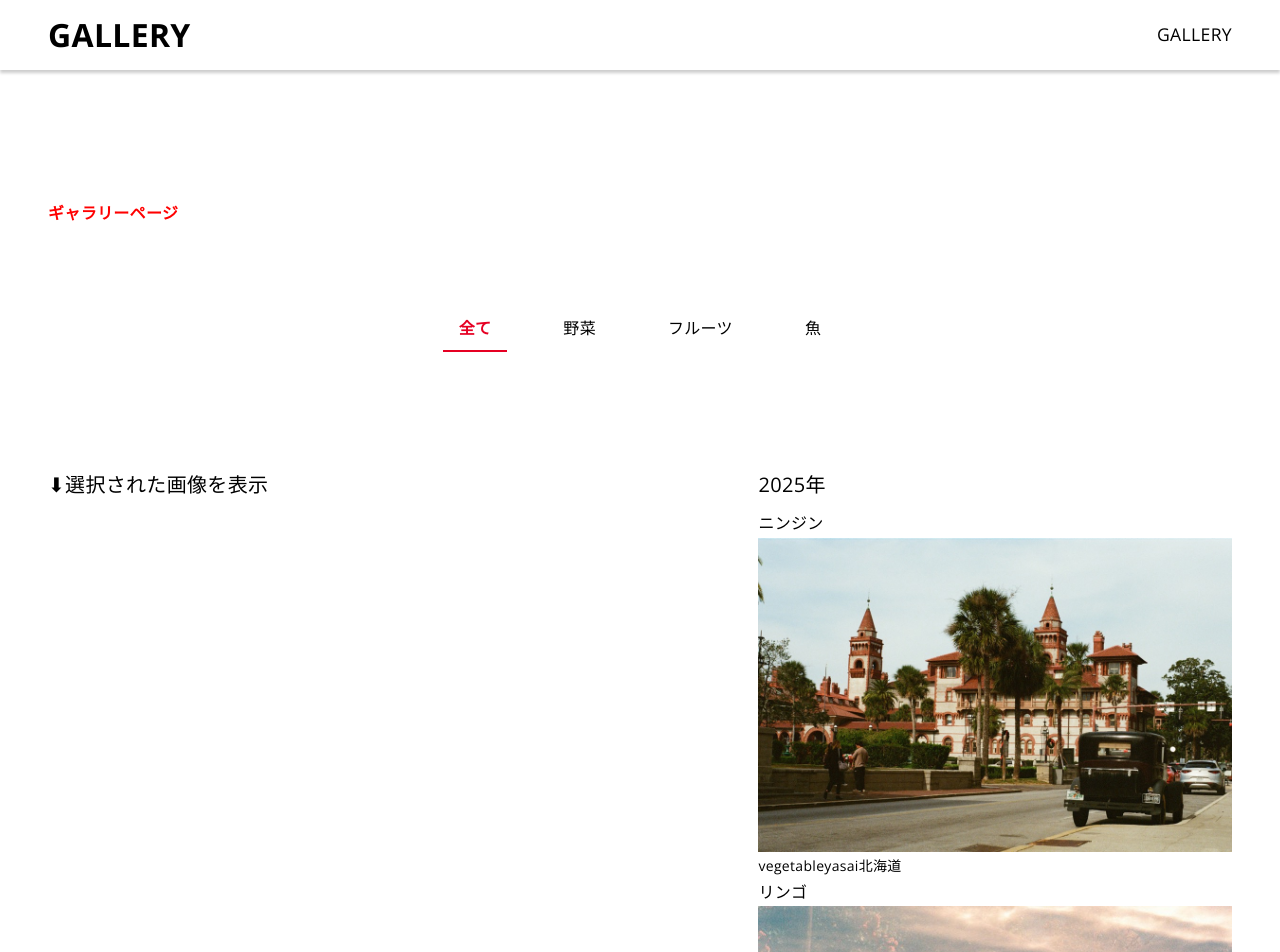
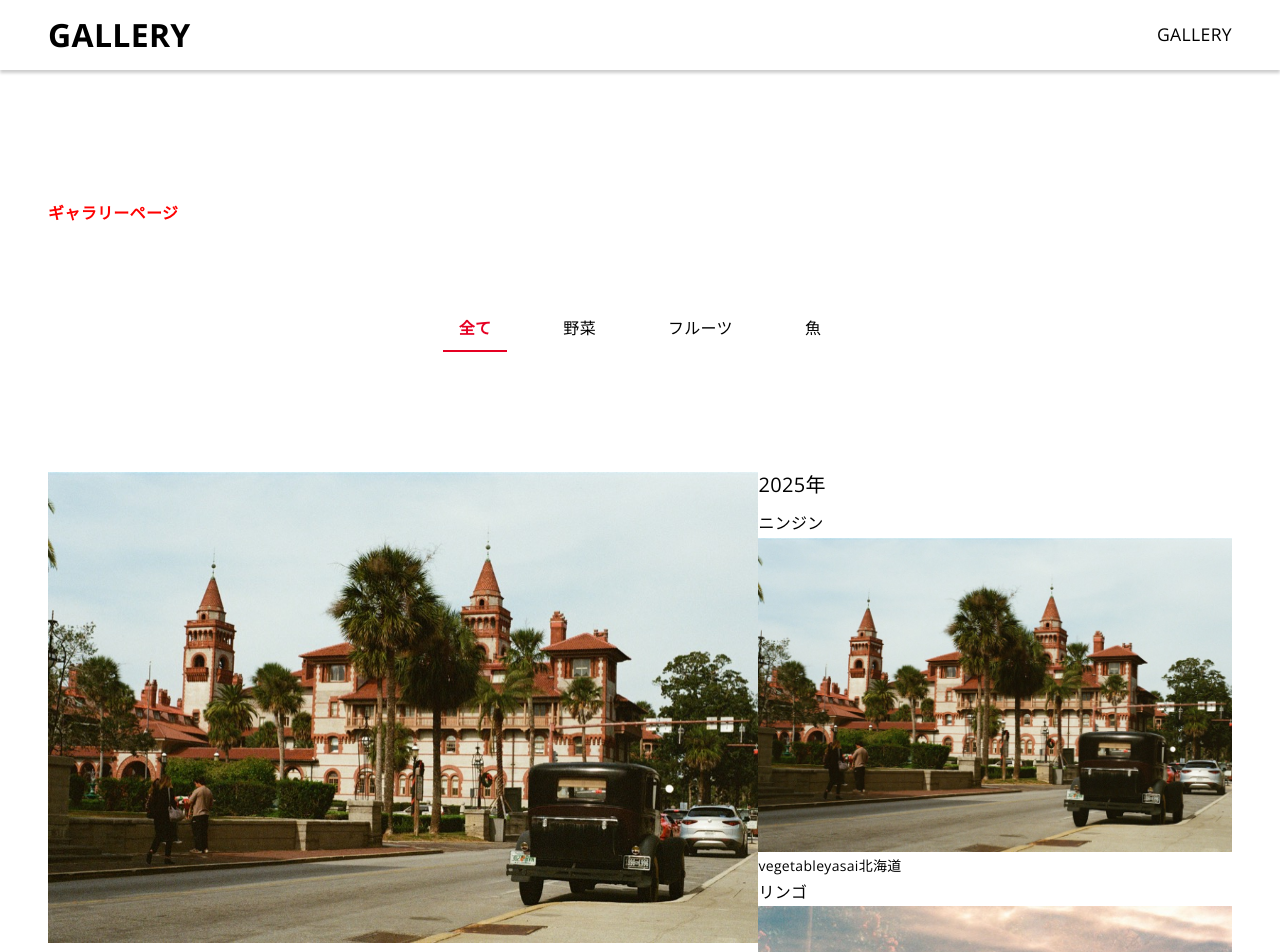
Before and after one commit to terahashi/next-gallery, a Next.js app: page /gallery in a window 1280 px wide. Shown: the top 952 px of the page. Built offline with nearby package versions, Linux system fonts and the light colour scheme.

Commit message:
gallery/page.jsに追加 flexで全体を横並び サムネイルをクリックすると"左側にuseStateで選択画像を表示 / トップ画像をクリック後➡︎galleryページに選択画像がそのまま表示される{useSearchParams}を実装

```diff
--- a/src/app/gallery/page.js
+++ b/src/app/gallery/page.js
@@ -1,8 +1,10 @@
 ////ギャラリーページ
 'use client';
 import { useState, useMemo } from 'react';
+import { useSearchParams } from 'next/navigation';
+
 import Image from 'next/image'; //Next.jsでは基本的に <Image />コンポーネントを使う
-import items from '@/data/items';
+import itemsData from '@/data/itemsData.js';
 import render from '../lib/render';
 
 //⬇︎コンポーネント
@@ -16,10 +18,10 @@ const ListButton = styled.li`
   padding: 8px 16px;
   border-bottom: 2px solid transparent;
   color: #000;
-  //⬇︎{ $active }は分割代入です。propsの中の$activeプロパティを取り出して使う。
-  ${({ $active }) =>
-    $active &&
-    //論理AND演算子&&で、$activeがtrueの場合に下記のcssが適用される
+  //⬇︎{ $isActive }は分割代入です。propsの中の$isActiveプロパティを取り出して使う。
+  ${({ $isActive }) =>
+    $isActive &&
+    //&& 論理AND演算子で、$isActiveがtrueの場合に下記のcssが適用される
     `
       color: #e60023;
       font-weight: bold;
@@ -28,16 +30,22 @@ const ListButton = styled.li`
 `;
 
 const Gallery = () => {
-  //⬇︎useState
+  //⬇︎フィルタリングを管理するState
   const [filter, setFilter] = useState(null);
+
+  //⬇︎「選択中の画像」を管理するstate
+  const searchParams = useSearchParams();
+  const selectedId = searchParams.get('selected');
+  const initialImage = itemsData.find((item) => String(item.id) === selectedId) ?? itemsData[0];
+  const [selectedImage, setSelectedImage] = useState(initialImage);
 
   ////⬇︎grouped関数
   //・render関数を実行してフィルタリング+グルーピングを実行 -> 結果を取得する関数
   //・useMemo(値のメモ化)...重い計算処理を毎回実行しないようにするため。
   const grouped = useMemo(() => {
-    //⬇render(items)の場合は、filterがnullの場合の処理。「全てのitemsを取得する。」
-    //⬇render(items,{ categories: filter })の場合は、filterに{ categories: 'vegetable' }のように存在する場合の処理。「フィルタリング+グルーピングされた『items』を取得する。」
-    const result = !filter ? render(items) : render(items, { categories: filter });
+    //⬇左:filterがnullの場合の処理。 render(itemsData)の場合は「全てのitemsDataを取得する。」
+    //⬇右:filterに{ categories: 'vegetable' }のように存在する場合の処理。render(itemsData,{ categories: filter })の場合は「フィルタリング+グルーピングされた『items』を取得する。」
+    const result = !filter ? render(itemsData) : render(itemsData, { categories: filter });
 
     return result;
   }, [filter]); //⬅︎再実行の条件。filterが変わったら再実行する。
@@ -51,28 +59,28 @@ const Gallery = () => {
           {/* 上部のカテゴリボタン */}
           <div>
             <ul className='flex justify-center items-center flex-wrap gap-x-10'>
-              <ListButton $active={filter === null} onClick={() => setFilter(null)}>
+              <ListButton $isActive={filter === null} onClick={() => setFilter(null)}>
                 全て
               </ListButton>
-              <ListButton $active={filter === 'vegetable'} onClick={() => setFilter('vegetable')}>
+              <ListButton $isActive={filter === 'vegetable'} onClick={() => setFilter('vegetable')}>
                 野菜
               </ListButton>
-              <ListButton $active={filter === 'fruit'} onClick={() => setFilter('fruit')}>
+              <ListButton $isActive={filter === 'fruit'} onClick={() => setFilter('fruit')}>
                 フルーツ
               </ListButton>
-              <ListButton $active={filter === 'fish'} onClick={() => setFilter('fish')}>
+              <ListButton $isActive={filter === 'fish'} onClick={() => setFilter('fish')}>
                 魚
               </ListButton>
             </ul>
           </div>
 
-          {/* 画像表示エリア */}
+          {/* ⬇︎flexエリア */}
           <div className='flex mt-30'>
-            {/* 左表示(画像表示)：サムネイルでクリックされた画像を大きく表示する */}
-            <div className='w-[60%]'>
-              <h3>⬇︎選択された画像を表示</h3>
+            {/* 左表示(画像表示エリア)：サムネイルでクリックされた画像を大きく表示する */}
+            <div className='w-[60%] flex justify-start items-center flex-col'>
+              {/* ⬇︎選択された画像を表示がtrueの場合は表示する、falseの場合はpタグを表示する。 */}
+              {selectedImage ? <Image src={selectedImage.src} alt={selectedImage.name} width={800} height={600} className='w-auto h-auto object-cover' priority /> : <p>sss</p>}
             </div>
-
             {/* 右表示(サムネイル)：グルーピングされた結果を表示する */}
             <div className='flex flex-col w-[40%]'>
               {Object.entries(grouped)
@@ -91,7 +99,8 @@ const Gallery = () => {
                           </div>
 
                           {/* ⬇︎(サムネイル画像の役割)画像を表示 */}
-                          <div>
+                          {/* onClickで更新用関数setSelectedImageを実行して、『item』をselectedImageにセットする。 */}
+                          <div onClick={() => setSelectedImage(item)} className='cursor-pointer'>
                             <Image src={item.src} className='w-auto h-auto object-cover' alt={item.name} width={item.width} height={item.height} priority />
                           </div>
 
--- a/src/app/page.js
+++ b/src/app/page.js
@@ -1,5 +1,6 @@
 //Vercel本番はSSG(静的生成)なので「画像ランダム表示の Math.random()が「ビルド時に1回だけ評価されて、そのまま停止」してしまう。
 //解決策は Client Component にして、useState, useEffectを使い、クライアント側でランダム表示させる。
+
 'use client';
 import { useState, useEffect } from 'react'; //
 import Image from 'next/image'; //Next.jsでは基本的に <Image />コンポーネントを使う
@@ -7,7 +8,7 @@ import Link from 'next/link'; //Linkコンポーネント
 
 //コンポーネント & Data
 import { Wrapper, Inner } from '../components/common/LayoutPrimitives';
-import topImages from '../data/topImages'; //画像データの配列
+import itemsData from '@/data/itemsData.js'; //画像データの配列
 
 export default function Home() {
   //⬇︎stateでランダム画像を管理
@@ -15,11 +16,10 @@ export default function Home() {
 
   //⬇︎useEffectでページ更新するたびに画像をランダム表示
   useEffect(() => {
-    const img = topImages[Math.floor(Math.random() * topImages.length)];
+    const img = itemsData[Math.floor(Math.random() * itemsData.length)];
     setRandamImages(img); //setRandamImagesでstateを更新する
   }, []);
-
-  //まだrandamImagesが「null」の場合は何も表示しない
+  //randamImagesが「null」の場合は何も表示しない
   if (!randamImages) return null;
 
   return (
@@ -29,14 +29,14 @@ export default function Home() {
         {/* <div className='bg-white dark:bg-black'> */}
         <div className='flex min-h-screen justify-center items-center '>
           <main className='flex min-h-screen justify-center items-center w-full max-w-3xl flex-col items-center gap-y-8 py-32 px-16  '>
-            <Link href='/gallery'>
+            <Link href={`/gallery?selected=${randamImages.id}`}>
               <div className='text-center'>
                 {/* ⬇︎①「width={数字} height={数字}を指定した場合のImageコンポーネント」 */}
                 <div className='mb-3 w-full max-w-md '>
                   <Image src={randamImages} className='w-auto h-auto object-cover' alt='TopImage' width={randamImages.width} height={randamImages.height} priority />
                 </div>
 
-                {/* ⬇︎②「fillを指定した場合のImageコンポーネント」➡︎33vwは条件に当てはまらなかった場合に適用される。 */}
+                {/* ⬇︎②「fillを指定した場合のImageコンポーネント」 33vwは条件に当てはまらなかった場合に適用される。 */}
                 {/* <div className='mb-3 relative w-full aspect-[2/3]'>
                   <Image fill src={randomImages} className='object-cover' alt='TopImage' sizes='(max-width: 768px) 80vw, (max-width: 1200px) 50vw, 33vw' priority />
                 </div> */}
--- a/src/data/items.js
+++ b/src/data/itemsData.js
@@ -1,7 +1,10 @@
 //// galleryページに使用される全ての画像データ
-const items = [
+
+const itemsData = [
   //2025
   {
+    id: '2025-001',
+    thumbnail: '/images/thumb/2025/img-01_80x80.jpg',
     src: '/images/img-01.jpg',
     width: 100, //横長
     height: 68,
@@ -10,6 +13,7 @@ const items = [
     year: 2025,
   },
   {
+    id: '2025-002',
     src: '/images/img-02.jpg',
     width: 100, //横長
     height: 68,
@@ -18,6 +22,7 @@ const items = [
     year: 2025,
   },
   {
+    id: '2025-003',
     src: '/images/img-03.jpg',
     width: 100, //横長
     height: 68,
@@ -28,6 +33,7 @@ const items = [
 
   //2024
   {
+    id: '2024-001',
     src: '/images/img-04.jpg',
     width: 100, //横長
     height: 68,
@@ -36,6 +42,7 @@ const items = [
     year: 2024,
   },
   {
+    id: '2024-002',
     src: '/images/img-05.jpg',
     width: 100, //横長
     height: 68,
@@ -44,6 +51,7 @@ const items = [
     year: 2024,
   },
   {
+    id: '2024-003',
     src: '/images/img-06.jpg',
     width: 100, //横長
     height: 68,
@@ -54,6 +62,7 @@ const items = [
 
   //2023
   {
+    id: '2023-001',
     src: '/images/img-07.jpg',
     width: 100, //横長
     height: 68,
@@ -63,6 +72,7 @@ const items = [
     text: ' ここ',
   },
   {
+    id: '2023-002',
     src: '/images/img-01.jpg',
     width: 100, //横長
     height: 68,
@@ -71,15 +81,18 @@ const items = [
     year: 2023,
   },
   {
+    id: '2023-003',
     src: '/images/img-02.jpg',
     width: 100, //横長
     height: 68,
     name: '鮭',
     categories: ['fish', 'kudamono', '埼玉'],
     year: 2023,
-  }, //2024-2025
+  },
 
+  //2024-2025
   {
+    id: '2024-2025-001',
     src: '/images/img-03.jpg',
     width: 100, //横長
     height: 68,
@@ -89,6 +102,7 @@ const items = [
     text: ' 自由なテキスト',
   },
   {
+    id: '2024-2025-002',
     src: '/images/img-04.jpg',
     width: 100, //横長
     height: 68,
@@ -99,4 +113,4 @@ const items = [
   },
 ];
 
-export default items;
+export default itemsData;
```
